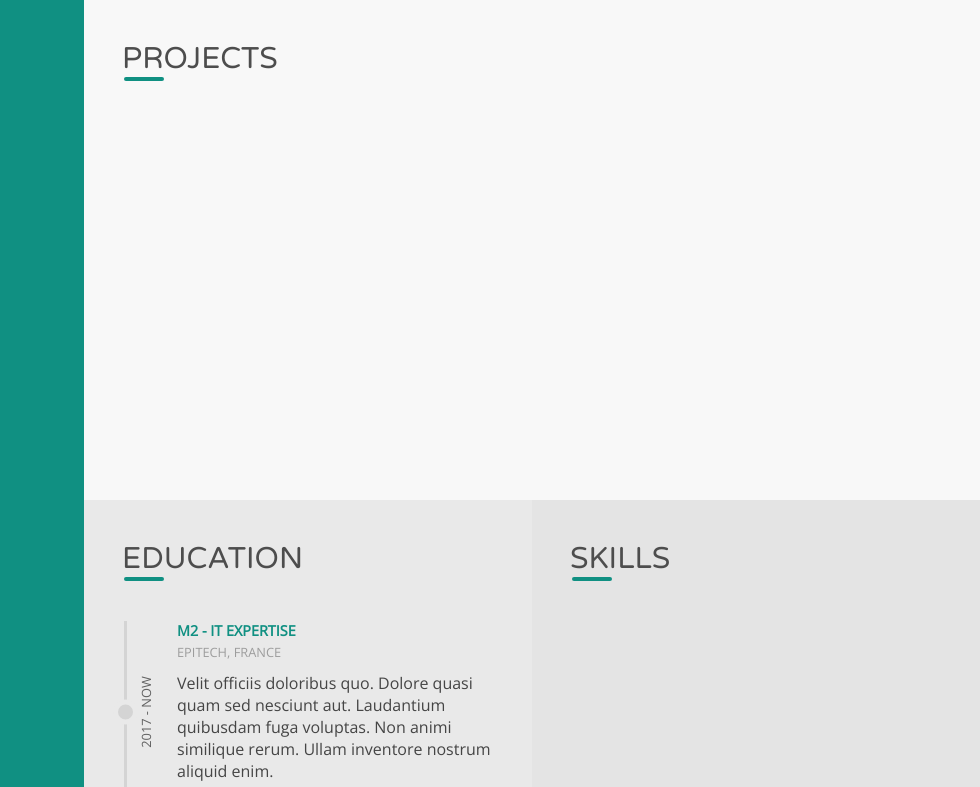
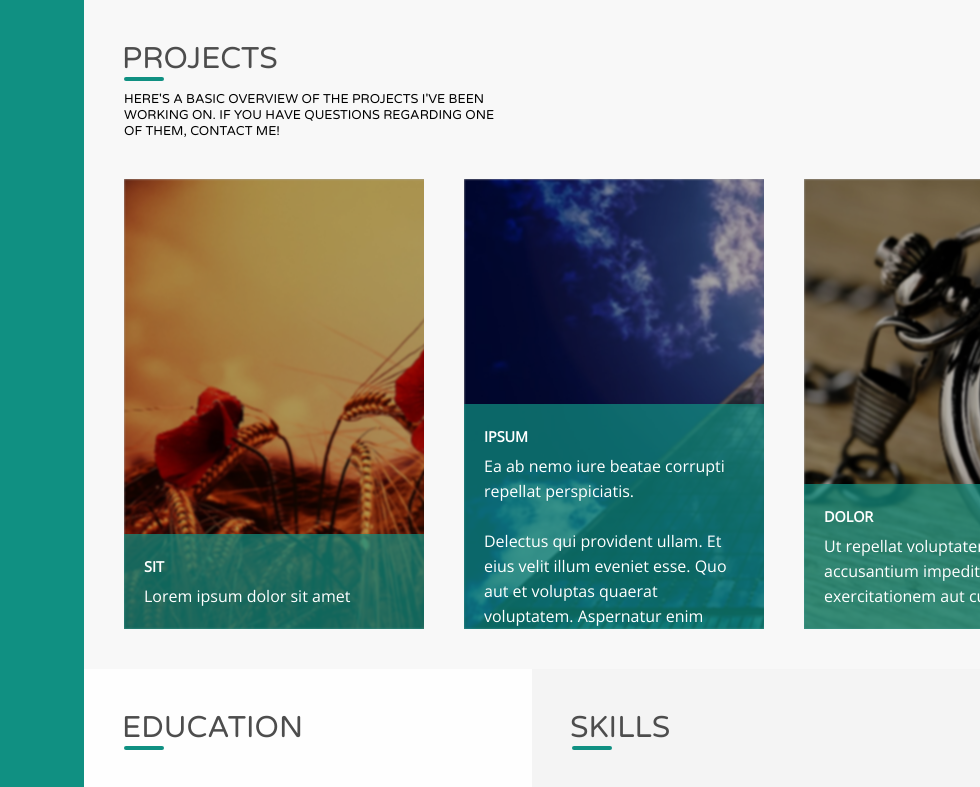
Before and after one commit to closingin/closingin.github.io, a website: page index.html in a window 1280 px wide. Shown: the top 787 px of the page, 300-1280 px from the left. Drawn offline with nearby package versions, Linux system fonts and the light colour scheme.

Commit message:
Projects mock up, minor improvements

```diff
--- a/assets/css/app.scss
+++ b/assets/css/app.scss
@@ -14,6 +14,7 @@ html, body {
     margin: 0;
     height: 100%;
     font-family: "Open Sans";
+    overflow-x: hidden;
 }
 
 p {
@@ -21,7 +22,8 @@ p {
 }
 
 a {
-    color: #454545;
+    color: #000;
+    text-decoration: none;
 }
 
 h1, h2, h3, h4 {
@@ -31,13 +33,12 @@ h1, h2, h3, h4 {
 
 h3, h4 {
     max-width: 100%;
-    text-align: justify;
+    padding-bottom: 10px;
 }
 
 h3 {
     display: inline-block;
     margin: 0;
-    padding-bottom: 10px;
     transform: translateX(-2px);
     text-transform: uppercase;
     font-size: 30px;
@@ -56,18 +57,23 @@ h3::after {
 }
 
 h4 {
-    margin: 0 0 40px;
+    margin: 0;
     color: #000;
     text-transform: uppercase;
     font-size: .8em;
 }
 
 @media screen and (min-width: 768px) {
-    aside {
+    aside,
+    main {
         transition: filter .5s;
+    }
 
-        &.faded {
-            filter: blur(15px);
-        }
+    aside.faded {
+        filter: blur(5px);
+    }
+
+    main.faded {
+        // filter: blur(2px);
     }
 }
--- a/assets/css/content/_contact.scss
+++ b/assets/css/content/_contact.scss
@@ -1,5 +1,5 @@
 
-#contact .contact-content {
+#contact .content {
     display: flex;
     flex-direction: column;
 
@@ -52,7 +52,7 @@
 }
 
 @media screen and (min-width: 1280px) {
-    #contact .contact-content {
+    #contact .content {
         flex-direction: row;
 
         form,
--- a/assets/css/content/_education.scss
+++ b/assets/css/content/_education.scss
@@ -2,7 +2,7 @@
 #education .diploma {
     position: relative;
     padding: 20px 0 20px 50px;
-    border-left: 3px solid #D4D4D4;
+    border-left: 3px solid #EEEEEE;
     transition: border-color .5s;
 
     &:first-child {
@@ -27,8 +27,8 @@
         height: 15px;
         transform: translateY(-50%);
         border-radius: 50%;
-        border: 5px solid #e9e9e9;
-        background-color: #D4D4D4;
+        border: 5px solid #FEFEFE;
+        background-color: #EEEEEE;
         transition: background-color .5s;
     }
 
@@ -49,7 +49,7 @@
         transform: rotate(-90deg) translateX(50%);
         transform-origin: top right;
         font-size: .8em;
-        color: #616161;
+        color: #929292;
         text-align: center;
         text-transform: uppercase;
     }
--- a/assets/css/content/_projects.scss
+++ b/assets/css/content/_projects.scss
@@ -0,0 +1,66 @@
+
+#projects .content {
+    display: flex;
+}
+
+#projects .project {
+    flex-shrink: 0;
+    width: 300px;
+    max-width: 100%;
+    overflow: hidden;
+    margin-right: 40px;
+    position: relative;
+    height: 450px;
+    display: flex;
+    justify-content: flex-end;
+    flex-direction: column;
+
+    &:last-child {
+        margin-right: 0;
+    }
+
+    .background {
+        display: block;
+        position: absolute;
+        height: 100%;
+        filter: blur(1px);
+    }
+
+    .overlay {
+        position: absolute;
+        width: 100%;
+        height: 100%;
+        background-color: rgba(0, 0, 0, .3);
+    }
+
+    .description {
+        flex-grow: 0.0001;
+        position: relative;
+        max-height: 50%;
+        padding: 20px;
+        box-sizing: border-box;
+        background-color: rgba($primary-color, .7);
+        color: #fff;
+        transition: max-height .5s, flex-grow .5s;
+
+        h5 {
+            margin: 0 0 5px;
+            font-size: .9em;
+            line-height: 25px;
+            white-space: nowrap;
+            text-transform: uppercase;
+        }
+
+        p {
+            overflow: hidden;
+            line-height: 25px;
+            text-overflow: ellipsis;
+            transition: white-space .5s;
+        }
+    }
+
+    &:hover .description {
+        flex-grow: 1;
+        max-height: 100%;
+    }
+}
--- a/assets/css/content/index.scss
+++ b/assets/css/content/index.scss
@@ -18,9 +18,9 @@ main .article-container article {
     border: 0 solid #FFF;
 
     &#projects  { background-color: #F8F8F8; }
-    &#education { background-color: #E9E9E9; }
-    &#skills    { background-color: #E4E4E4; }
-    &#contact   { background-color: #F2F2F2; }
+    &#education { background-color: #FEFEFE; }
+    &#skills    { background-color: #F4F4F4; }
+    &#contact   { background-color: #F8F8F8; }
 
     &:hover h3::after {
         width: calc(100% - 3px);
--- a/index.html
+++ b/index.html
@@ -49,6 +49,41 @@
                 <article id="projects">
     <div>
         <h3>Projects</h3>
+        <h4>Here's a basic overview of the projects I've been working on. If you have questions regarding one of them, contact me!</h4>
+
+        <div class="content">
+            <div class="project">
+                <img class="background" src="/public/images/project-1.jpg" />
+                <div class="overlay"></div>
+                <div class="description">
+                    <h5>Sit</h5>
+                    <p>Lorem ipsum dolor sit amet</p>
+                </div>
+            </div>
+            <div class="project">
+                <img class="background" src="/public/images/project-2.jpg" />
+                <div class="overlay"></div>
+                <div class="description">
+                    <h5>Ipsum</h5>
+                    <p>Ea ab nemo iure beatae corrupti repellat perspiciatis.<br /><br />Delectus qui provident ullam. Et eius velit illum eveniet esse. Quo aut et voluptas quaerat voluptatem. Aspernatur enim animi minus aperiam.</p>
+                </div>
+            </div>
+            <div class="project">
+                <img class="background" src="/public/images/project-3.jpg" />
+                <div class="overlay"></div>
+                <div class="description">
+                    <h5>Dolor</h5>
+                    <p>Ut repellat voluptatem accusantium impedit exercitationem aut culpa.</p>
+                </div>
+            </div>
+            <div class="project">
+                <img class="background" src="/public/images/project-4.jpg" />
+                <div class="overlay"></div>
+                <div class="description">
+                    <p>Lorem ipsum dolor sit amet</p>
+                </div>
+            </div>
+        </div>
     </div>
 </article>
 
@@ -58,6 +93,7 @@
                 <article id="education">
     <div>
         <h3>Education</h3>
+
         <div class="content">
             <div class="diploma">
                 <h6 class="title">M2 - IT Expertise</h6>
@@ -99,7 +135,8 @@
     <div>
         <h3>Contact me</h3>
         <h4>I'm always available for <u>side-projects</u>, so feel free to drop me a line if you want to hire me!</h4>
-        <div class="contact-content">
+
+        <div class="content">
             <form>
                 <input disabled type="email" name="email" placeholder="Give me your email." />
                 <textarea disabled name="message" placeholder="Tell me, I want to know everything."></textarea>
```
Also changed, not shown: app/sections/contact.html (+2 -1 lines), app/sections/education.html (+1 -0 lines), app/sections/projects.html (+35 -0 lines), public/css/app.css, public/images/project-1.jpg (added), public/images/project-2.jpg (added), public/images/project-3.jpg (added), public/images/project-4.jpg (added).
